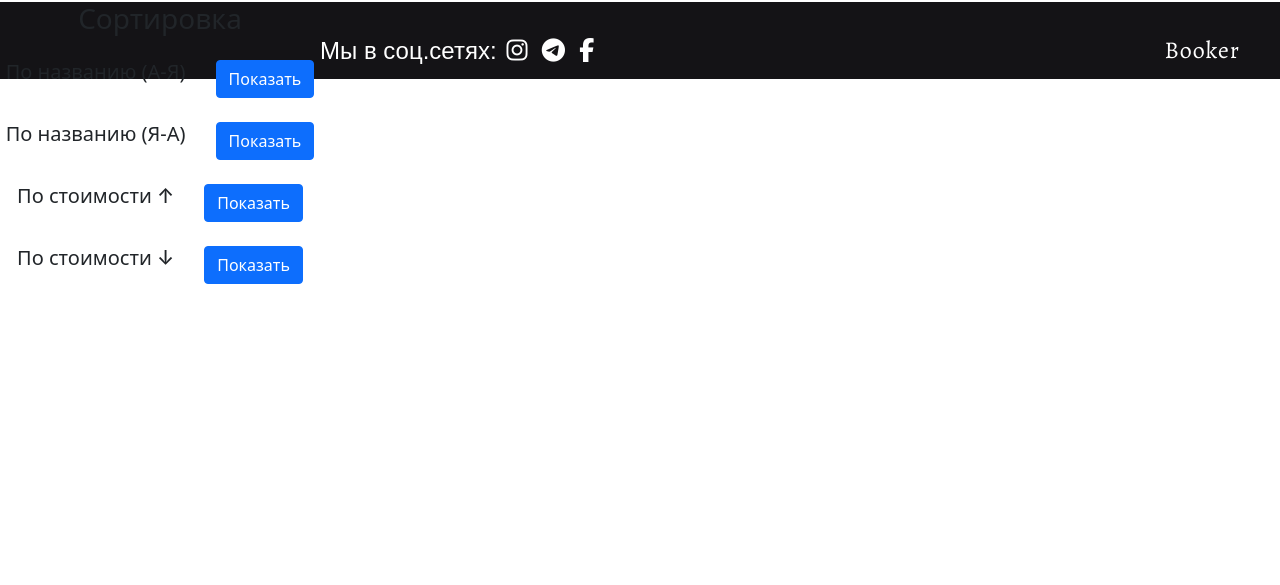
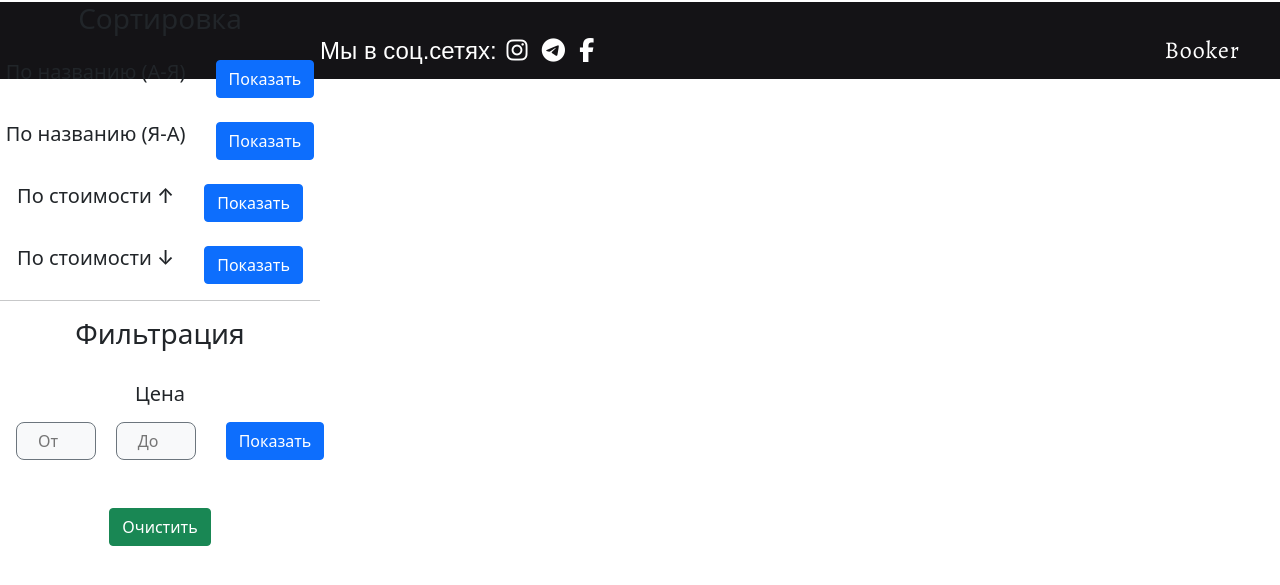
Before and after one commit to ardad14/summer-nix-site, a PHP site: template App/View/Templates/catalog.php in a window 1280 px wide. Shown: the part 86-671 px from the top of the page. Run offline with PHP 8.4, Linux system fonts and the light colour scheme; the template is opened without the code that fills it, so the values that code supplies are empty; some libraries are stand-ins or nearby versions; some web fonts are replaced.

Commit message:
Edit filtering to front

```diff
--- a/App/View/Templates/catalog.php
+++ b/App/View/Templates/catalog.php
@@ -23,6 +23,23 @@
                     <button class="btn btn-primary" name="sorting" value="byPriceDesc">Показать</button>
                 </label>
             </form>
+            <hr>
+            <h3>Фильтрация</h3>
+            <form action="/catalog" method="post">
+                <label class="mt-4" for="">
+                    <h5>Цена</h5>
+                    <div class="d-flex flex-md-row justify-content-center mt-3">
+                        <input class="col-md-3 bg-light border border-secondary filtration-input" value="<?php if (isset($_SESSION['priceFrom'])) echo $_SESSION['priceFrom']; ?>" name="priceFrom" type="number" placeholder="От">
+                        <input class="col-md-3 bg-light border border-secondary filtration-input" value="<?php if (isset($_SESSION['priceUntil'])) echo $_SESSION['priceUntil']; ?>" name="priceUntil" type="number" placeholder="До">
+                        <button class="btn btn-primary" type="submit">Показать</button>
+                    </div>
+                </label>
+            </form>
+            <form action="/clearFiltration" method="post">
+                <button class="btn btn-success mt-5" type="submit">
+                     Очистить
+                </button>
+            </form>
         </aside>
     </div>
         <div class="container1">
--- a/public/css/catalog.css
+++ b/public/css/catalog.css
@@ -158,3 +158,8 @@ h2{
 aside label input {
     margin-left: 20px;
 }
+
+.filtration-input {
+    text-align: center;
+    border-radius: 8px;
+}
```
